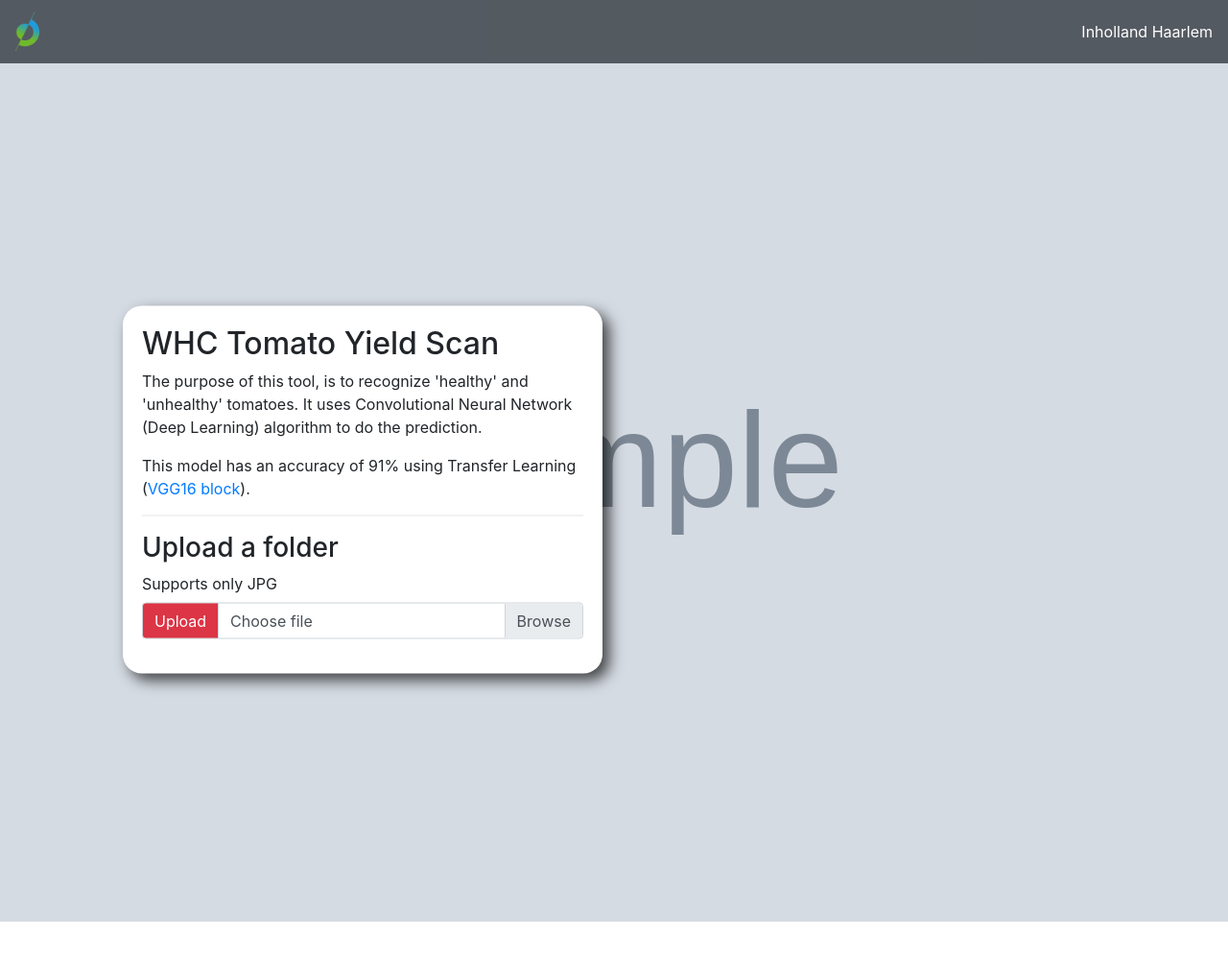
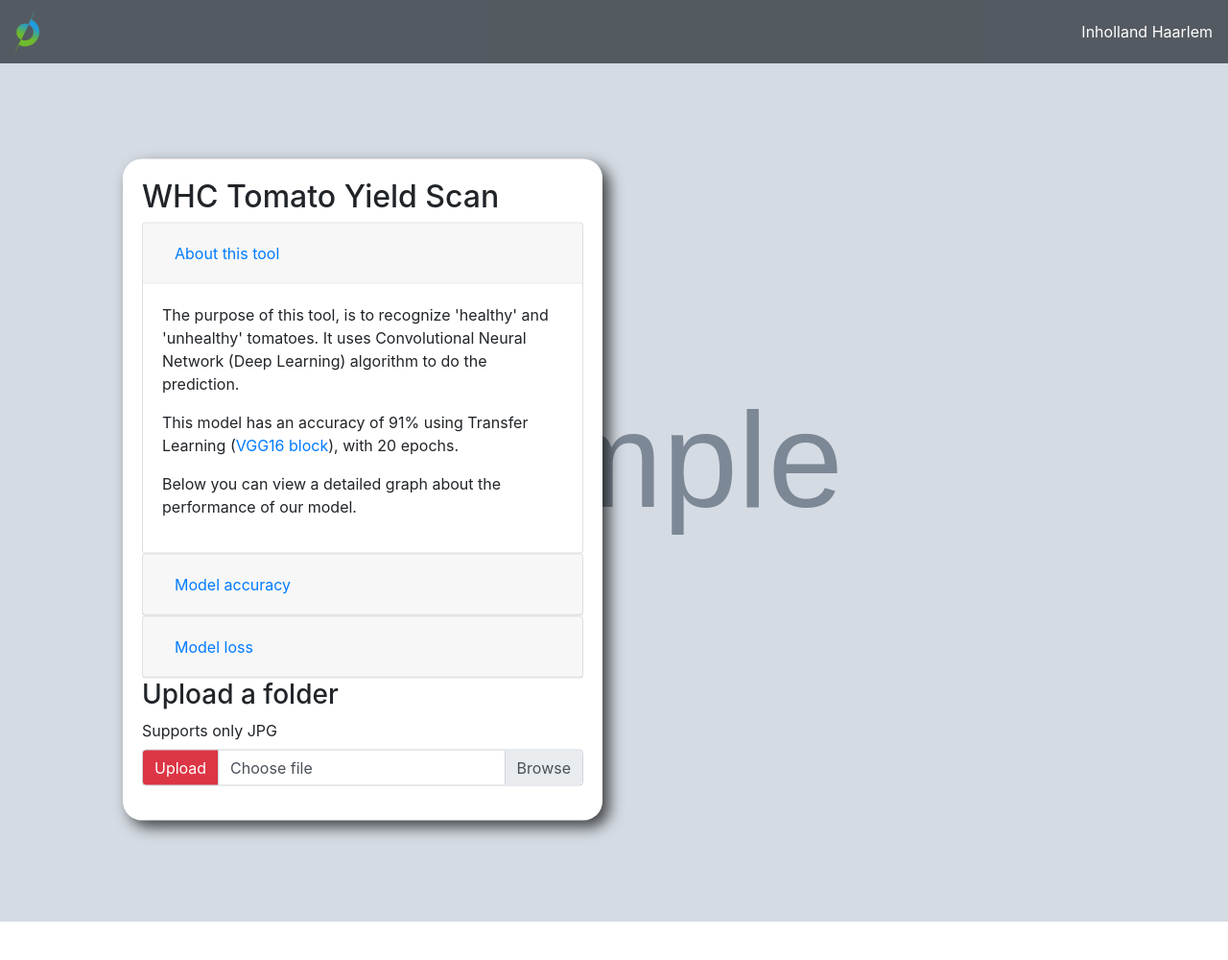
Before and after one commit to Jessevanduijne/4.2_WHC_Tomato_Yield_Scan, a Flask app: template App/WHC_Tomato_Yield_Scanner/templates/predict/predict.html in a window 1280 px wide. Shown: the top 1000 px of the page at 96% size. Run offline with Flask 2, Linux system fonts and the light colour scheme; the template is opened without the code that fills it: most values are stand-ins (such as "Sample title", 1, 10 or a date in 2020); grey boxes marked "Sample" are stand-in pictures; some libraries are stand-ins or nearby versions.

Commit message:
Added graphs.

```diff
--- a/App/WHC_Tomato_Yield_Scanner/templates/base.html
+++ b/App/WHC_Tomato_Yield_Scanner/templates/base.html
@@ -2,17 +2,17 @@
 <html>
     <head>
         <title>{% block title %}{% endblock %}</title>
-        <link rel="stylesheet" href="https://stackpath.bootstrapcdn.com/bootstrap/4.5.0/css/bootstrap.min.css" />
+        <!-- favicon -->
         <link rel="icon" type="image/png" href="{{ url_for('static', filename='favicon-32x32.png') }}" />
         <link rel="icon" type="image/png" href="{{ url_for('static', filename='favicon-16x16.png') }}" />
         <link rel="icon" type="image/png" href="{{ url_for('static', filename='favicon.ico') }}" />
+        <!-- ChartJS -->
         <script src="https://cdnjs.cloudflare.com/ajax/libs/Chart.js/2.9.3/Chart.bundle.min.js"></script>
-        <!-- Bootstrap Javascript CDN -->
-        <script src="https://code.jquery.com/jquery-3.2.1.slim.min.js" integrity="sha384-KJ3o2DKtIkvYIK3UENzmM7KCkRr/rE9/Qpg6aAZGJwFDMVNA/GpGFF93hXpG5KkN" crossorigin="anonymous"></script>
-        <script src="https://cdnjs.cloudflare.com/ajax/libs/popper.js/1.12.9/umd/popper.min.js" integrity="sha384-ApNbgh9B+Y1QKtv3Rn7W3mgPxhU9K/ScQsAP7hUibX39j7fakFPskvXusvfa0b4Q" crossorigin="anonymous"></script>
-        <script src="https://maxcdn.bootstrapcdn.com/bootstrap/4.0.0/js/bootstrap.min.js" integrity="sha384-JZR6Spejh4U02d8jOt6vLEHfe/JQGiRRSQQxSfFWpi1MquVdAyjUar5+76PVCmYl" crossorigin="anonymous"></script>
-        <!-- JQuery -->
-        <script src="{{ url_for('static', filename='js/jquery-3.5.1.min.js') }}"></script>
+        <!-- Bootstrap -->
+        <link rel="stylesheet" href="https://stackpath.bootstrapcdn.com/bootstrap/4.1.3/css/bootstrap.min.css" integrity="sha384-MCw98/SFnGE8fJT3GXwEOngsV7Zt27NXFoaoApmYm81iuXoPkFOJwJ8ERdknLPMO" crossorigin="anonymous">
+        <script src="https://code.jquery.com/jquery-3.3.1.slim.min.js" integrity="sha384-q8i/X+965DzO0rT7abK41JStQIAqVgRVzpbzo5smXKp4YfRvH+8abtTE1Pi6jizo" crossorigin="anonymous"></script>
+        <script src="https://cdnjs.cloudflare.com/ajax/libs/popper.js/1.14.3/umd/popper.min.js" integrity="sha384-ZMP7rVo3mIykV+2+9J3UJ46jBk0WLaUAdn689aCwoqbBJiSnjAK/l8WvCWPIPm49" crossorigin="anonymous"></script>
+        <script src="https://stackpath.bootstrapcdn.com/bootstrap/4.1.3/js/bootstrap.min.js" integrity="sha384-ChfqqxuZUCnJSK3+MXmPNIyE6ZbWh2IMqE241rYiqJxyMiZ6OW/JmZQ5stwEULTy" crossorigin="anonymous"></script>
         <!-- SlickSlider CDN -->
         <script type="text/javascript" src="//cdn.jsdelivr.net/npm/slick-carousel@1.8.1/slick/slick.min.js"></script>
         <link rel="stylesheet" type="text/css" href="//cdn.jsdelivr.net/npm/slick-carousel@1.8.1/slick/slick.css"/>
--- a/App/WHC_Tomato_Yield_Scanner/templates/predict/predict.html
+++ b/App/WHC_Tomato_Yield_Scanner/templates/predict/predict.html
@@ -15,9 +15,48 @@
 
 <div class="position-absolute predict">
     <h2>WHC Tomato Yield Scan</h2>
-    <p>The purpose of this tool, is to recognize 'healthy' and 'unhealthy' tomatoes. It uses Convolutional Neural Network (Deep Learning) algorithm to do the prediction. </p>
-    <p>This model has an accuracy of 91% using Transfer Learning (<a href="https://neurohive.io/en/popular-networks/vgg16/" target="_blank">VGG16 block</a>).</p>
-    <hr>
+    <div id="accordion">
+        <div class="card">
+            <div class="card-header" id="headingOne">
+                <h5 class="mb-0">
+                    <button class="btn btn-link" data-toggle="collapse" data-target="#collapseOne" aria-expanded="true" aria-controls="collapseOne">About this tool</button>
+                </h5>
+            </div>
+            <div class="collapse show" aria-labelledby="headingOne" data-parent="#accordion" id="collapseOne">
+                <div class="card-body">
+                    <p>The purpose of this tool, is to recognize 'healthy' and 'unhealthy' tomatoes. It uses Convolutional Neural Network (Deep Learning) algorithm to do the prediction. </p>
+                    <p>This model has an accuracy of 91% using Transfer Learning (<a href="https://neurohive.io/en/popular-networks/vgg16/" target="_blank">VGG16 block</a>), with 20 epochs.</p>
+                    <p>Below you can view a detailed graph about the performance of our model.</p>
+                </div>
+            </div>
+        </div>
+        <div class="card">
+            <div class="card-header" id="headingTwo">
+                <div class="mb-0">
+                    <button class="btn btn-link" data-toggle="collapse" data-target="#collapseTwo" aria-expanded="false" aria-controls="collapseTwo">Model accuracy</button>
+                </div>
+            </div>
+            <div class="collapse" aria-labelledby="headingTwo" data-parent="#accordion" id="collapseTwo">
+                <div class="card-body">
+                    <p>By plotting the model accuracy, we can see how well the model performs. The relation between the training and validation datasets are shown per training epochs.</p>
+                    <img src="{{ url_for('static', filename='img/model-acc.jpg') }}" class="img img-fluid" alt="Model accuracy graph">
+                </div>
+            </div>
+        </div>
+        <div class="card">
+            <div class="card-header" id="headingThree">
+                <div class="mb-0">
+                    <button class="btn btn-link" data-toggle="collapse" data-target="#collapseThree" aria-expanded="false" aria-controls="collapseThree">Model loss</button>
+                </div>
+            </div>
+            <div class="collapse" aria-labelledby="headingThree" data-parent="#accordion" id="collapseThree">
+                <div class="card-body">
+                    <p>Model loss</p>
+                    <img src="{{ url_for('static', filename='img/model-loss.jpg') }}" class="img img-fluid" alt="Model loss graph">
+                </div>
+            </div>
+        </div>
+    </div>
     <div class="predict-model">
         <h3>Upload a folder</h3>
         <form action="/" method="POST" enctype="multipart/form-data">
```
Also changed, not shown: App/WHC_Tomato_Yield_Scanner/static/img/model-acc.jpg (added), App/WHC_Tomato_Yield_Scanner/static/img/model-loss.jpg (added).
